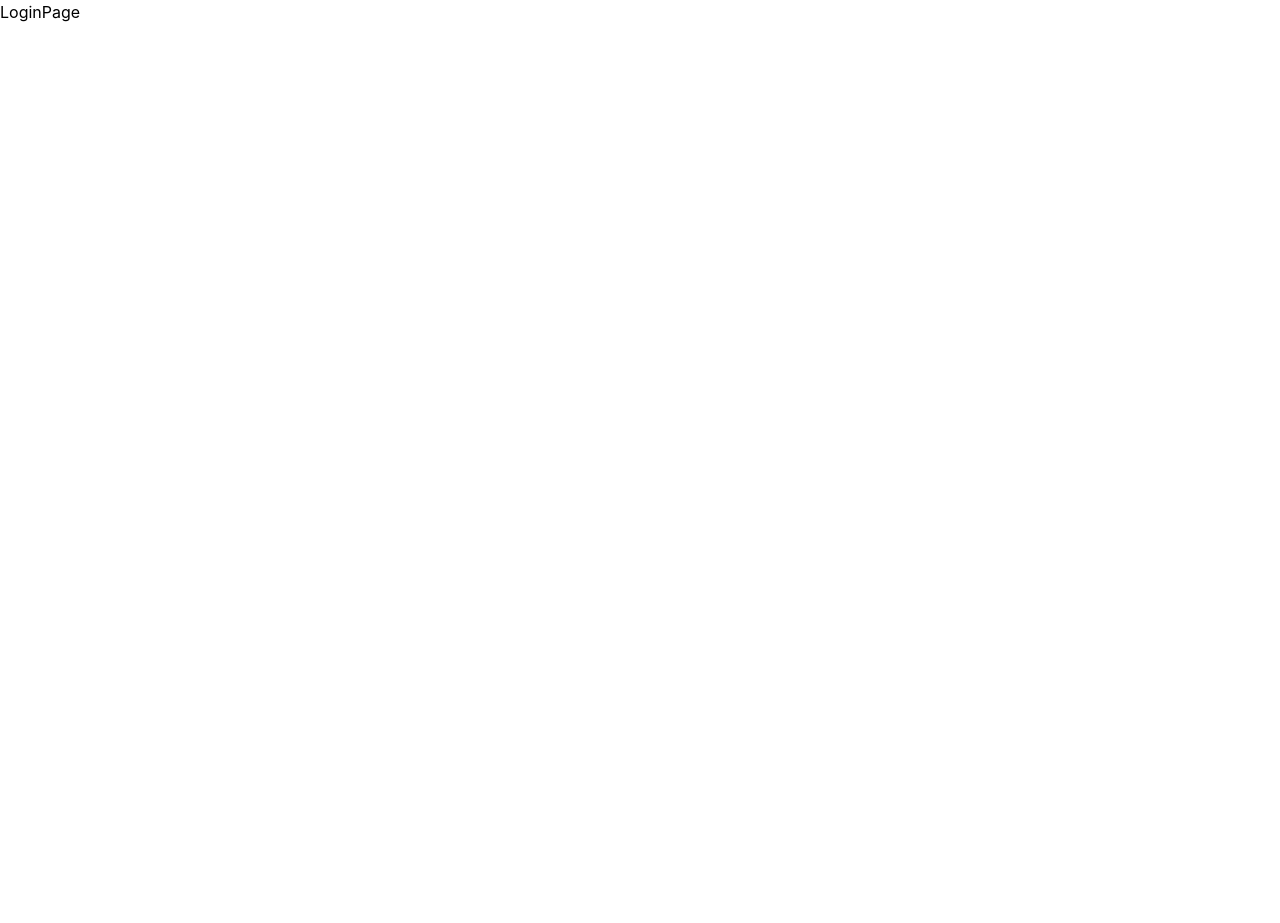
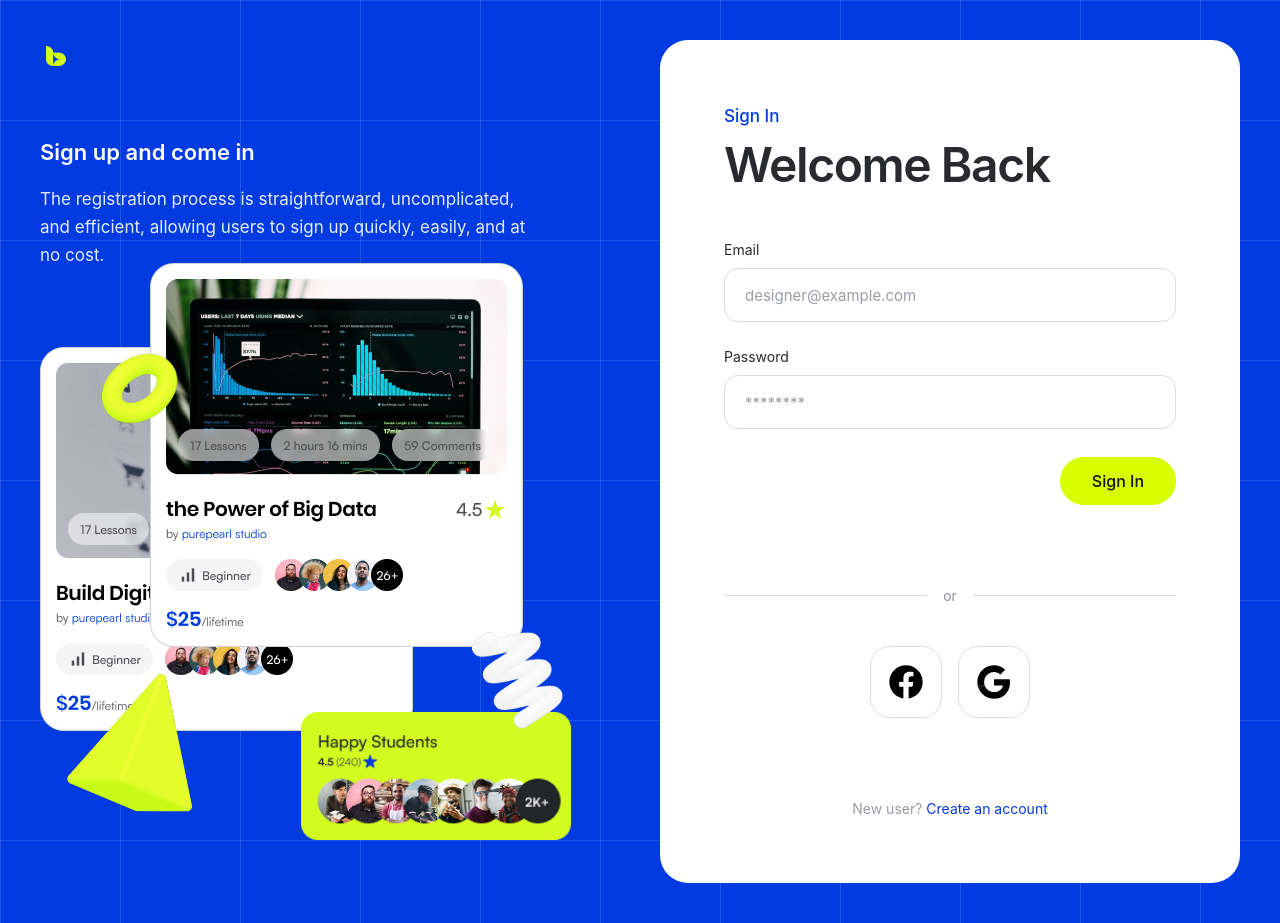
Before and after one commit to sakib-333/byte-space-new, a React (Vite) app: page /login in a window 1280 px wide. Before the commit the page ends 800 px from the top, so only its background shows below. Built offline with nearby package versions, Linux system fonts and the light colour scheme.

Commit message:
Add login page.

```diff
--- a/src/app/router.tsx
+++ b/src/app/router.tsx
@@ -8,6 +8,7 @@ import CreatorsPage from "@/modules/creators/pages/CreatorsPage";
 import CreatorDetailsPage from "@/modules/creator-details/pages/CreatorDetailsPage";
 import AuthLayout from "@/shared/components/layout/AuthLayout";
 import RegisterPage from "@/modules/auth/pages/RegisterPage";
+import LoginPage from "@/modules/auth/pages/LoginPage";
 
 export const router = createBrowserRouter([
     {
@@ -52,7 +53,7 @@ export const router = createBrowserRouter([
         children: [
             {
                 path: "/login",
-                element: <h1>LoginPage</h1>,
+                element: <LoginPage />,
             },
 
             {
--- a/src/modules/auth/components/AuthShowcase.tsx
+++ b/src/modules/auth/components/AuthShowcase.tsx
@@ -5,16 +5,17 @@ import Shape3 from "../assets/3.png"
 import Shape4 from "../assets/4.png"
 import Shape5 from "../assets/5.png"
 import Shape6 from "../assets/6.png"
+import { Link } from "react-router-dom"
 
 const AuthShowcase = () => {
     return (
         <div className="relative h-full overflow-hidden">
             {/* Brand icon */}
-            <div className="absolute left-0 top-0">
+            <Link to="/" className="absolute left-0 top-0">
                 <div className="flex size-8 items-center justify-center">
                     <img src={SiteLogo} alt="ByteSpace Logo" className="h-5 w-5" />
                 </div>
-            </div>
+            </Link>
 
             {/* Content */}
             <div className="absolute left-0 top-24 max-w-[490px]">
--- /dev/null
+++ b/src/modules/auth/pages/LoginPage.tsx
@@ -0,0 +1,131 @@
+import { Link } from "react-router-dom"
+
+import AuthShowcase from "../components/AuthShowcase"
+import FacebookIcon from "../assets/facebook_icon.svg?react"
+import GoogleIcon from "../assets/google_icon.svg?react"
+
+const LoginPage = () => {
+    return (
+        <main
+            className="min-h-screen bg-[#003BE2] px-5 py-8 lg:px-10 lg:py-10"
+            style={{
+                backgroundImage: `
+                    linear-gradient(rgba(255,255,255,0.13) 1px, transparent 1px),
+                    linear-gradient(90deg, rgba(255,255,255,0.13) 1px, transparent 1px)
+                `,
+                backgroundSize: "120px 120px",
+            }}
+        >
+            <div className="mx-auto grid min-h-[calc(100vh-80px)] max-w-[1200px] items-center gap-16 lg:grid-cols-[minmax(0,1fr)_580px]">
+
+                {/* Left showcase */}
+                <div className="hidden h-full min-w-0 lg:block">
+                    <AuthShowcase />
+                </div>
+
+                {/* Login card */}
+                <div className="w-full rounded-[28px] bg-white px-6 py-10 sm:px-10 md:px-14 lg:px-16 lg:py-16">
+                    <p className="text-[17px] font-medium text-[#003BE2]">
+                        Sign In
+                    </p>
+
+                    <h1 className="mt-2 text-[42px] leading-[1.12] font-semibold tracking-[-0.03em] text-[#292A2E] md:text-[48px]">
+                        Welcome Back
+                    </h1>
+
+                    <form className="mt-12 space-y-6">
+
+                        {/* Email */}
+                        <div>
+                            <label
+                                htmlFor="email"
+                                className="mb-2 block text-[14px] text-[#292A2E]"
+                            >
+                                Email
+                            </label>
+
+                            <input
+                                id="email"
+                                type="email"
+                                placeholder="designer@example.com"
+                                className="h-[54px] w-full rounded-[14px] border border-[#DADCE0] px-5 text-[15px] text-[#292A2E] outline-none transition-colors placeholder:text-[#9B9EA6] focus:border-[#003BE2]"
+                            />
+                        </div>
+
+                        {/* Password */}
+                        <div>
+                            <label
+                                htmlFor="password"
+                                className="mb-2 block text-[14px] text-[#292A2E]"
+                            >
+                                Password
+                            </label>
+
+                            <input
+                                id="password"
+                                type="password"
+                                placeholder="********"
+                                className="h-[54px] w-full rounded-[14px] border border-[#DADCE0] px-5 text-[15px] text-[#292A2E] outline-none transition-colors placeholder:text-[#9B9EA6] focus:border-[#003BE2]"
+                            />
+                        </div>
+
+                        {/* Sign In */}
+                        <div className="flex justify-end pt-1">
+                            <button
+                                type="submit"
+                                className="h-12 rounded-full bg-[#D7FF00] px-8 text-[16px] font-medium text-[#111] transition-colors hover:bg-[#C8EF00]"
+                            >
+                                Sign In
+                            </button>
+                        </div>
+                    </form>
+
+                    {/* Divider */}
+                    <div className="mt-20 flex items-center gap-4">
+                        <div className="h-px flex-1 bg-[#DADCE0]" />
+
+                        <span className="text-[14px] text-[#8B8E95]">
+                            or
+                        </span>
+
+                        <div className="h-px flex-1 bg-[#DADCE0]" />
+                    </div>
+
+                    {/* Social login */}
+                    <div className="mt-10 flex items-center justify-center gap-4">
+                        {/* Facebook */}
+                        <button
+                            type="button"
+                            aria-label="Continue with Facebook"
+                            className="flex size-[72px] items-center justify-center rounded-[20px] border border-[#DADCE0] bg-white transition-colors hover:bg-[#F7F7F8]"
+                        >
+                            <FacebookIcon /> {/* Add Facebook icon here */}
+                        </button>
+
+                        {/* Google */}
+                        <button
+                            type="button"
+                            aria-label="Continue with Google"
+                            className="flex size-[72px] items-center justify-center rounded-[20px] border border-[#DADCE0] bg-white transition-colors hover:bg-[#F7F7F8]"
+                        >
+                            <GoogleIcon /> {/* Add Google icon here */}
+                        </button>
+                    </div>
+
+                    {/* Register */}
+                    <p className="mt-20 text-center text-[14px] text-[#9A9CA3]">
+                        New user?{" "}
+                        <Link
+                            to="/register"
+                            className="text-[#003BE2] hover:underline"
+                        >
+                            Create an account
+                        </Link>
+                    </p>
+                </div>
+            </div>
+        </main>
+    )
+}
+
+export default LoginPage
```
Also changed, not shown: src/modules/auth/assets/facebook_icon.svg (added), src/modules/auth/assets/google_icon.svg (added).
